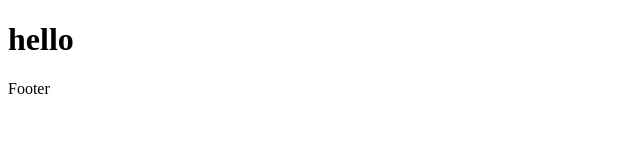
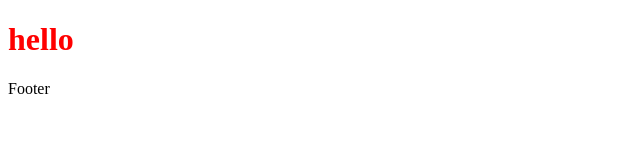
Before and after one commit to JAVA094/java, a plain HTML site: page index.html in a window 1280 px wide. Shown: the whole page, without its empty margins (0-640 px from the left). Drawn offline with Linux system fonts and the light colour scheme.

Commit message:
xatolik tog'irlandi

```diff
--- a/index.html
+++ b/index.html
@@ -8,7 +8,7 @@
    <link rel="stylesheet" href="./style.css">
 </head>
 <body>
-   <h1 clases="title">hello</h1>
+   <h1 class="title">hello</h1>
 
 
    <footer>
```
